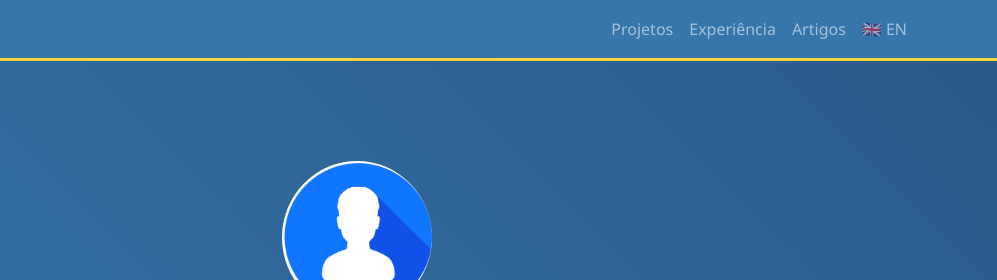
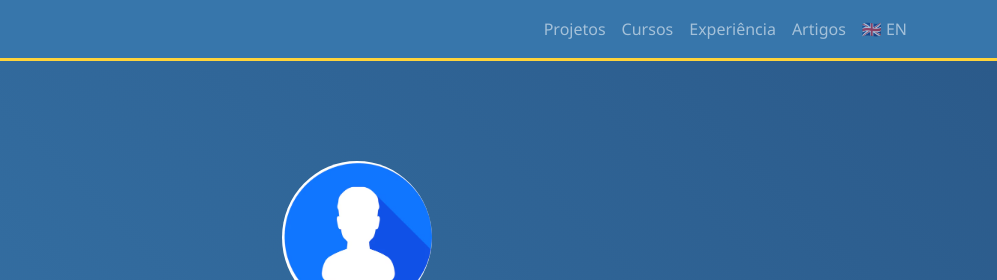
Before and after one commit to paulocesarcsdev/paulocesarcs.github.io, a plain HTML site: page index.html in a window 1280 px wide. Shown: the top 280 px of the page, 283-1280 px from the left. Drawn offline with nearby package versions, Linux system fonts and the light colour scheme.

Commit message:
add cursos

```diff
--- a/index.html
+++ b/index.html
@@ -57,6 +57,7 @@
             <div class="collapse navbar-collapse" id="navbarNav">
                 <ul class="navbar-nav ms-auto">
                     <li class="nav-item"><a class="nav-link" href="#projects">Projetos</a></li>
+                    <li class="nav-item"><a class="nav-link" href="pt-br/experiencia.html">Cursos</a></li>
                     <li class="nav-item"><a class="nav-link" href="pt-br/experiencia.html">Experiência</a></li>
                     <li class="nav-item"><a class="nav-link" href="pt-br/artigos.html">Artigos</a></li>
                     <li class="nav-item">
```
